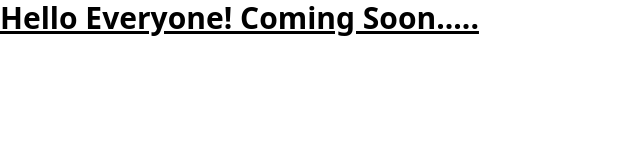
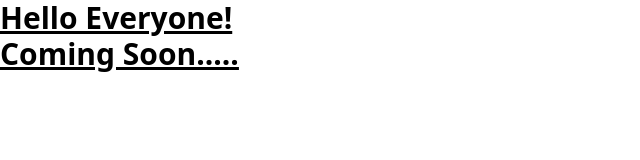
Before and after one commit to lymeansreang/Portfolio, a website: page index.html in a window 1280 px wide. Shown: the whole page, without its empty margins (0-640 px from the left). Drawn offline with nearby package versions, Linux system fonts and the light colour scheme; files that its build step writes are made by us from their sources.

Commit message:
Update index.html

```diff
--- a/index.html
+++ b/index.html
@@ -10,7 +10,7 @@
 <body>
 
     <h1 class="text-3xl font-bold underline bg-red">
-        Hello Everyone!
+        Hello Everyone!<br>
         Coming Soon.....
       </h1>
 
```
